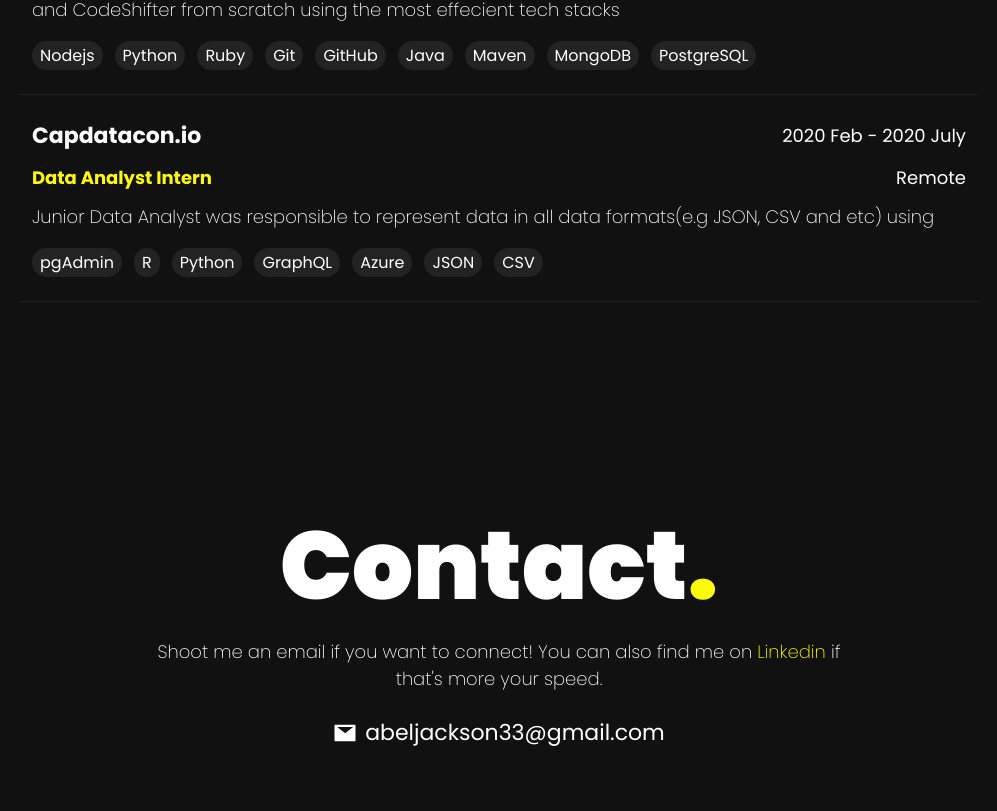
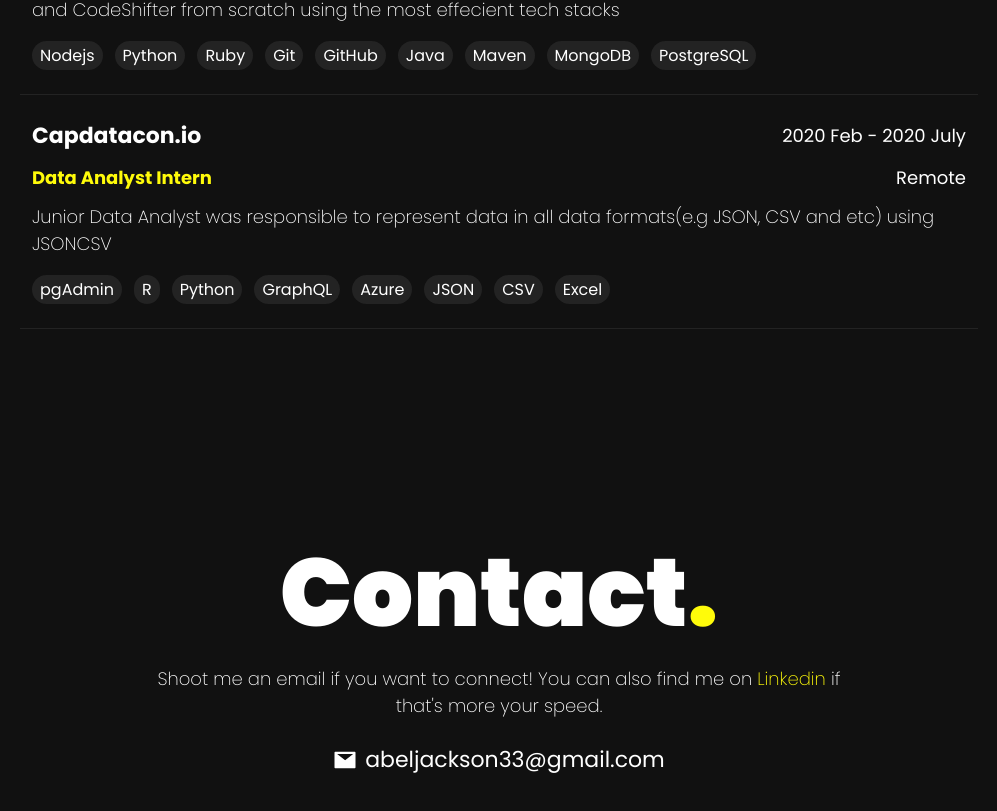
Before and after one commit to AJ4200/Portyfolio, a Next.js app: page / in a window 1280 px wide. Shown: the part 3414-4225 px from the top of the page, without its empty margins (171-1168 px from the left). Built offline with nearby package versions, Linux system fonts and the light colour scheme.

Commit message:
update exp

```diff
--- a/components/home/experience/Experience.tsx
+++ b/components/home/experience/Experience.tsx
@@ -38,7 +38,7 @@ const experience = [
     time: "2020 Feb - 2020 July",
     location: "Remote",
     description:
-      "Junior Data Analyst was responsible to represent data in all data formats(e.g JSON, CSV and etc) using",
-    tech: ["pgAdmin", "R", "Python", "GraphQL", "Azure", "JSON", "CSV"],
+      "Junior Data Analyst was responsible to represent data in all data formats(e.g JSON, CSV and etc) using JSONCSV",
+    tech: ["pgAdmin", "R", "Python", "GraphQL", "Azure", "JSON", "CSV", "Excel"],
   },
 ];
```
